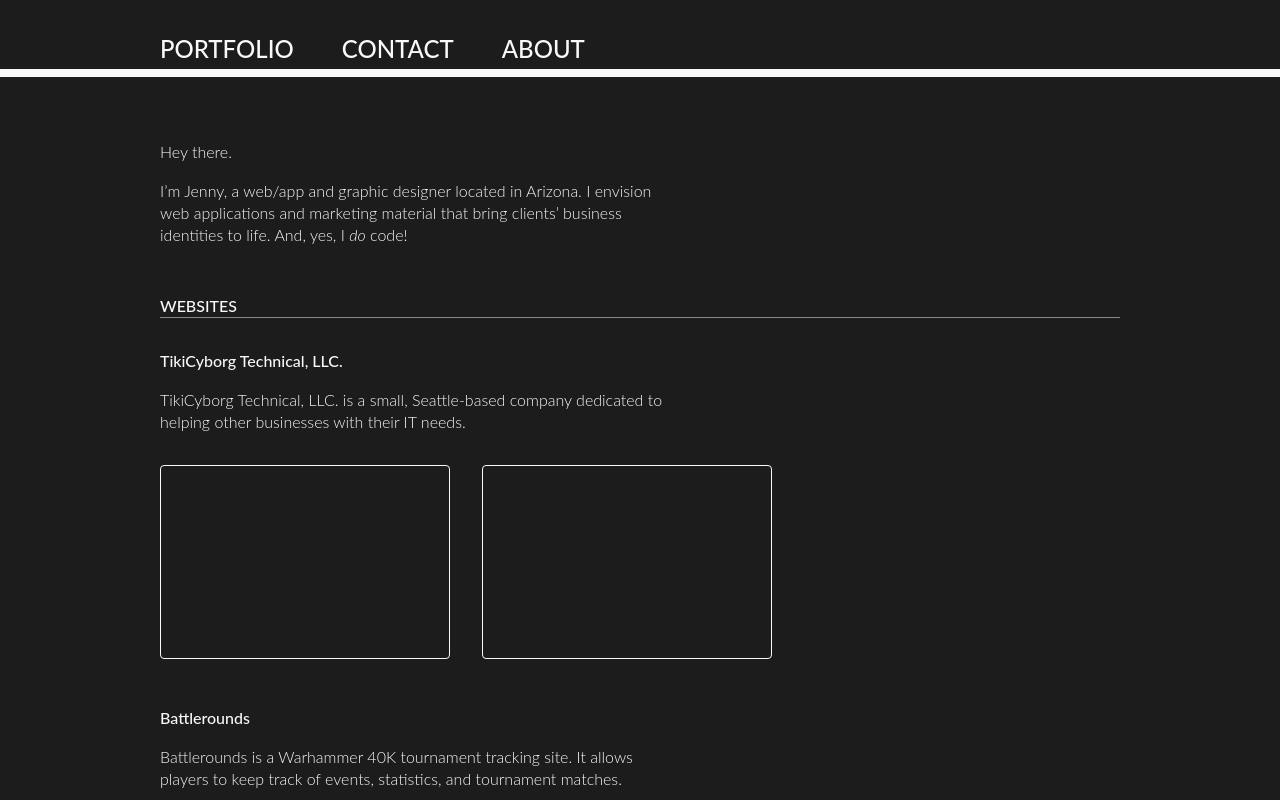
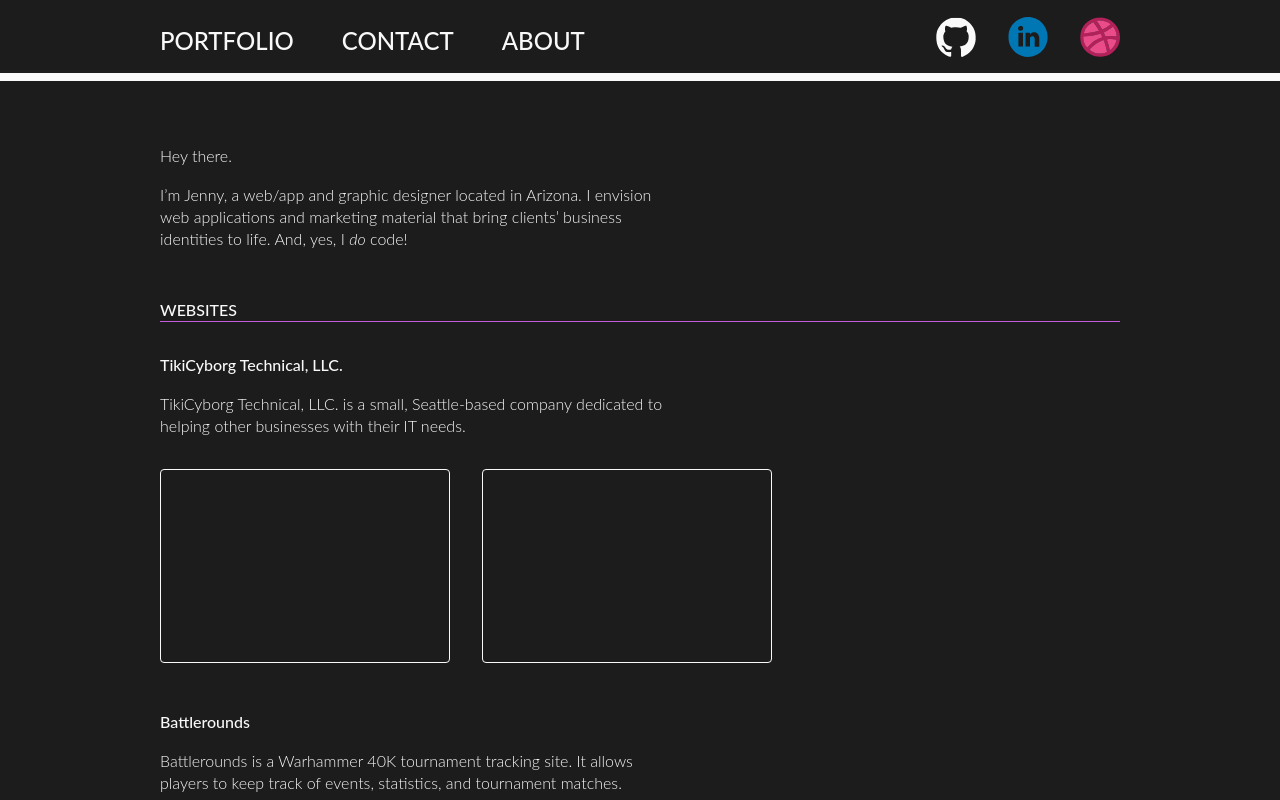
Before and after one commit to jennypriley/my-portfolio-site, a Gatsby site: page / in a window 1280 px wide. Shown: the top 800 px of the page. Built offline with nearby package versions, Linux system fonts and the light colour scheme; Gatsby itself is replaced by a stand-in of ours.

Commit message:
Added all top nav icons and adjusted styling

```diff
--- /dev/null
+++ b/src/components/Icons/IconWrapper.js
@@ -0,0 +1,7 @@
+import styled from "styled-components"
+
+export default styled.div`
+  min-width: 2.5rem;
+  max-width: 2.5rem;
+  padding-right: 2em;
+`
--- a/src/components/TopNavBar/TopNavLinks.js
+++ b/src/components/TopNavBar/TopNavLinks.js
@@ -20,7 +20,6 @@ const TopNavLinks = ({ path, name, interactionColor, currentPath }) => {
 }
 
 const TopNavLinkStyles = styled(Link)`
-  justify-content: right;
   margin-right: 2em;
   text-transform: uppercase;
   font-family: Lato;
@@ -30,7 +29,7 @@ const TopNavLinkStyles = styled(Link)`
   -moz-user-select: none;
   -ms-user-select: none;
   user-select: none;
-  padding-bottom: 0.5em;
+  padding-bottom: 1em;
   margin-bottom: -0.35em;
   cursor: pointer;
   &:hover {
--- a/src/components/TopNavBar/index.js
+++ b/src/components/TopNavBar/index.js
@@ -2,10 +2,13 @@ import React from "react"
 import styled from "styled-components"
 import TopNavLinks from "./TopNavLinks"
 import siteColors from "../../styles/colors"
+import GithubIcon from "../../styles/svg/GithubIcon"
+import LinkedinIcon from "../../styles/svg/LinkedinIcon"
+import DribbbleIcon from "../../styles/svg/DribbbleIcon"
 
 function TopNavBar(props) {
   return (
-    <TopNavBottomBorder>
+    <div>
       <TopNavBoundaries>
         <TopNavLinkHoverColors>
           <TopNavLinks
@@ -27,23 +30,57 @@ function TopNavBar(props) {
             interactionColor={siteColors.green}
           />
         </TopNavLinkHoverColors>
+        <SocialIcons>
+          <SocialButton>
+            <a
+              href="https://github.com/jennypriley"
+              target="_blank"
+              rel="noopener noreferrer"
+            >
+              <GithubIcon />
+            </a>
+          </SocialButton>
+          <SocialButton>
+            <a
+              href="https://linkedin.com/in/jril/"
+              target="_blank"
+              rel="noopener noreferrer"
+            >
+              <LinkedinIcon />
+            </a>
+          </SocialButton>
+          <SocialButton>
+            <a
+              href="https://dribbble.com/jennril"
+              target="_blank"
+              rel="noopener noreferrer"
+            >
+              <DribbbleIcon />
+            </a>
+          </SocialButton>
+        </SocialIcons>
       </TopNavBoundaries>
-    </TopNavBottomBorder>
+      <TopNavBottomBorder />
+    </div>
   )
 }
 
 const TopNavBoundaries = styled.div`
-  display: inline-block;
-  margin: 2em 0em 0em 10em;
-  max-width: 100%;
+  display: flex;
+  margin: 0em 10em 0em 10em;
+  width: -webkit-fill-available;
+  padding: 0.5em 0 0.5em;
+  align-items: center;
 `
 
 const TopNavBottomBorder = styled.div`
   border-bottom: solid 0.5em ${siteColors.white};
+  margin-top: -0.5em;
 `
 
 const TopNavLinkHoverColors = styled.div`
   display: inline-flex;
+  padding-top: 1em;
   div:nth-child(1) {
     color: ${siteColors.violet};
   }
@@ -55,4 +92,30 @@ const TopNavLinkHoverColors = styled.div`
   }
 `
 
+const SocialIcons = styled.div`
+  margin-left: auto;
+  display: flex;
+  div:last-child {
+    padding-right: 0;
+    margin-right: 0;
+  }
+`
+const SocialButton = styled.div`
+  margin-right: 2em;
+  -webkit-user-select: none;
+  -moz-user-select: none;
+  -ms-user-select: none;
+  user-select: none;
+  outline: none;
+  &:hover {
+    cursor: pointer;
+    opacity: 0.75;
+    -o-transition: 0.2s;
+    -ms-transition: 0.2s;
+    -moz-transition: 0.2s;
+    -webkit-transition: 0.2s;
+    transition: 0.2s;
+  }
+`
+
 export default TopNavBar
--- /dev/null
+++ b/src/styles/svg/DribbbleIcon.js
@@ -0,0 +1,197 @@
+import React from "react"
+import IconWrapper from "../../components/Icons/IconWrapper"
+
+const DribbbleIcon = props => (
+  <IconWrapper>
+    <svg viewBox="0 0 40 40" {...props}>
+      <defs>
+        <path id="prefix_dribbble__a" d="M.1.3H40v39.5H.1z" />
+      </defs>
+      <clipPath id="prefix_dribbble__b">
+        <use xlinkHref="#prefix_dribbble__a" overflow="visible" />
+      </clipPath>
+      <g clipPath="url(#prefix_dribbble__b)">
+        <defs>
+          <path id="prefix_dribbble__c" d="M-190.9-17.1h1440v1080h-1440z" />
+        </defs>
+        <clipPath id="prefix_dribbble__d">
+          <use xlinkHref="#prefix_dribbble__c" overflow="visible" />
+        </clipPath>
+        <g clipPath="url(#prefix_dribbble__d)">
+          <defs>
+            <path id="prefix_dribbble__e" d="M.1-1.1h41v41H.1z" />
+          </defs>
+          <clipPath id="prefix_dribbble__f">
+            <use xlinkHref="#prefix_dribbble__e" overflow="visible" />
+          </clipPath>
+          <g clipPath="url(#prefix_dribbble__f)">
+            <defs>
+              <path
+                id="prefix_dribbble__g"
+                d="M.1 21.2v-2.3c0-.1.1-.3.1-.4.1-.8.2-1.7.4-2.5 1-4.7 3.5-8.6 7.4-11.5C12.9.9 18.3-.3 24.3.9c4.8 1 8.6 3.5 11.6 7.3 3.2 4.1 4.5 8.8 4 14-.4 4.2-2 7.9-4.9 11-3.1 3.5-6.9 5.6-11.5 6.4-.7.1-1.5.2-2.3.3h-2.3c-.1 0-.2-.1-.3-.1-3.1-.2-6-1.1-8.7-2.7C4.7 34 1.6 29.4.4 23.5c-.2-.8-.2-1.6-.3-2.3m9.5 11.7c4.9 4 12 4.7 17.3 2.1-.2-2.3-2.4-10.2-3.4-11.9-4 .9-11.3 6-13.9 9.8m-2.4-2.2c4.1-4.9 9-8.5 15.1-10.5-.5-1.1-1-2.1-1.5-3.2-.2-.3-.3-.4-.7-.3-4.5 1.5-9.2 2.3-14.1 2.5-.9 0-1.8.1-2.8.1 0 4.3 1.3 8.1 4 11.4m11.9-17c-1.8-3.1-3.7-6.1-5.8-8.9-4.9 2.3-8.1 6.1-9.6 11.3 5.3-.1 10.4-.8 15.4-2.4M33 9.6c-2.8 2.5-5.9 4.4-9.3 5.8.6 1.3 1.2 2.6 1.8 4 1.8-.4 3.7-.5 5.6-.5 1.9 0 3.7.2 5.6.6 0-3.4-1.4-7.2-3.7-9.9M16.6 3.8c1.9 2.9 3.8 5.9 5.6 8.8 3.1-1.3 5.9-3 8.5-5.3-4.2-3.3-8.9-4.5-14.1-3.5m13.3 29.6c3.6-2.8 5.9-6.3 6.7-10.7-3.3-.7-6.5-.9-9.8-.3 1.3 3.6 2.3 7.2 3.1 11"
+              />
+            </defs>
+            <clipPath id="prefix_dribbble__h">
+              <use xlinkHref="#prefix_dribbble__g" overflow="visible" />
+            </clipPath>
+            <g clipPath="url(#prefix_dribbble__h)">
+              <defs>
+                <path id="prefix_dribbble__i" d="M.1-.1h40v40H.1z" />
+              </defs>
+              <clipPath id="prefix_dribbble__j">
+                <use xlinkHref="#prefix_dribbble__i" overflow="visible" />
+              </clipPath>
+              <path
+                clipPath="url(#prefix_dribbble__j)"
+                fill="#b2215a"
+                d="M-4.9-4.7H45v49.5H-4.9z"
+              />
+            </g>
+          </g>
+        </g>
+      </g>
+      <defs>
+        <path
+          id="prefix_dribbble__k"
+          d="M9.6 32.9c2.6-3.8 9.9-8.9 14-9.8.9 1.7 3.1 9.6 3.4 11.9-5.4 2.6-12.6 1.9-17.4-2.1"
+        />
+      </defs>
+      <clipPath id="prefix_dribbble__l">
+        <use xlinkHref="#prefix_dribbble__k" overflow="visible" />
+      </clipPath>
+      <g clipPath="url(#prefix_dribbble__l)">
+        <defs>
+          <path id="prefix_dribbble__m" d="M-190.9-17.1h1440v1080h-1440z" />
+        </defs>
+        <clipPath id="prefix_dribbble__n">
+          <use xlinkHref="#prefix_dribbble__m" overflow="visible" />
+        </clipPath>
+        <path
+          clipPath="url(#prefix_dribbble__n)"
+          fill="#ea4c89"
+          d="M4.6 18.2h27.3v23.4H4.6z"
+        />
+      </g>
+      <defs>
+        <path
+          id="prefix_dribbble__o"
+          d="M7.2 30.7c-2.8-3.3-4.1-7.1-4-11.3.9 0 1.9-.1 2.8-.1 4.8-.2 9.6-1 14.1-2.5.4-.1.5-.1.7.3.5 1.1 1 2.1 1.5 3.2-6 1.9-11 5.5-15.1 10.4"
+        />
+      </defs>
+      <clipPath id="prefix_dribbble__p">
+        <use xlinkHref="#prefix_dribbble__o" overflow="visible" />
+      </clipPath>
+      <g clipPath="url(#prefix_dribbble__p)">
+        <defs>
+          <path id="prefix_dribbble__q" d="M-190.9-17.1h1440v1080h-1440z" />
+        </defs>
+        <clipPath id="prefix_dribbble__r">
+          <use xlinkHref="#prefix_dribbble__q" overflow="visible" />
+        </clipPath>
+        <path
+          clipPath="url(#prefix_dribbble__r)"
+          fill="#ea4c89"
+          d="M-1.7 11.7h29.1v24H-1.7z"
+        />
+      </g>
+      <g>
+        <defs>
+          <path
+            id="prefix_dribbble__s"
+            d="M19.1 13.7C14.1 15.3 9 16 3.7 16.2c1.4-5.3 4.6-9 9.6-11.3 2.1 2.8 4 5.7 5.8 8.8"
+          />
+        </defs>
+        <clipPath id="prefix_dribbble__t">
+          <use xlinkHref="#prefix_dribbble__s" overflow="visible" />
+        </clipPath>
+        <g clipPath="url(#prefix_dribbble__t)">
+          <defs>
+            <path id="prefix_dribbble__u" d="M-190.9-17.1h1440v1080h-1440z" />
+          </defs>
+          <clipPath id="prefix_dribbble__v">
+            <use xlinkHref="#prefix_dribbble__u" overflow="visible" />
+          </clipPath>
+          <path
+            clipPath="url(#prefix_dribbble__v)"
+            fill="#ea4c89"
+            d="M-1.3-.2h25.4v21.3H-1.3z"
+          />
+        </g>
+      </g>
+      <g>
+        <defs>
+          <path
+            id="prefix_dribbble__w"
+            d="M33 9.6c2.3 2.7 3.7 6.5 3.7 9.9-1.9-.3-3.7-.6-5.6-.6-1.9 0-3.7.1-5.6.5-.6-1.3-1.2-2.6-1.8-4 3.4-1.4 6.5-3.3 9.3-5.8"
+          />
+        </defs>
+        <clipPath id="prefix_dribbble__x">
+          <use xlinkHref="#prefix_dribbble__w" overflow="visible" />
+        </clipPath>
+        <g clipPath="url(#prefix_dribbble__x)">
+          <defs>
+            <path id="prefix_dribbble__y" d="M-190.9-17.1h1440v1080h-1440z" />
+          </defs>
+          <clipPath id="prefix_dribbble__z">
+            <use xlinkHref="#prefix_dribbble__y" overflow="visible" />
+          </clipPath>
+          <path
+            clipPath="url(#prefix_dribbble__z)"
+            fill="#ea4c89"
+            d="M18.7 4.6h23v19.9h-23z"
+          />
+        </g>
+      </g>
+      <g>
+        <defs>
+          <path
+            id="prefix_dribbble__A"
+            d="M16.6 3.8c5.2-.9 9.9.2 14.1 3.5-2.5 2.3-5.4 4-8.5 5.3-1.8-3-3.7-5.9-5.6-8.8"
+          />
+        </defs>
+        <clipPath id="prefix_dribbble__B">
+          <use xlinkHref="#prefix_dribbble__A" overflow="visible" />
+        </clipPath>
+        <g clipPath="url(#prefix_dribbble__B)">
+          <defs>
+            <path id="prefix_dribbble__C" d="M-190.9-17.1h1440v1080h-1440z" />
+          </defs>
+          <clipPath id="prefix_dribbble__D">
+            <use xlinkHref="#prefix_dribbble__C" overflow="visible" />
+          </clipPath>
+          <path
+            clipPath="url(#prefix_dribbble__D)"
+            fill="#ea4c89"
+            d="M11.6-1.6h24.1v19.1H11.6z"
+          />
+        </g>
+      </g>
+      <g>
+        <defs>
+          <path
+            id="prefix_dribbble__E"
+            d="M29.9 33.4c-.7-3.8-1.8-7.4-3.1-11 3.3-.6 6.5-.4 9.8.3-.9 4.4-3.1 7.9-6.7 10.7"
+          />
+        </defs>
+        <clipPath id="prefix_dribbble__F">
+          <use xlinkHref="#prefix_dribbble__E" overflow="visible" />
+        </clipPath>
+        <g clipPath="url(#prefix_dribbble__F)">
+          <defs>
+            <path id="prefix_dribbble__G" d="M-190.9-17.1h1440v1080h-1440z" />
+          </defs>
+          <clipPath id="prefix_dribbble__H">
+            <use xlinkHref="#prefix_dribbble__G" overflow="visible" />
+          </clipPath>
+          <path
+            clipPath="url(#prefix_dribbble__H)"
+            fill="#ea4c89"
+            d="M21.7 17h19.8v21.3H21.7z"
+          />
+        </g>
+      </g>
+    </svg>
+  </IconWrapper>
+)
+
+export default DribbbleIcon
--- /dev/null
+++ b/src/styles/svg/GithubIcon.js
@@ -0,0 +1,57 @@
+import React from "react"
+import IconWrapper from "../../components/Icons/IconWrapper"
+
+const GithubIcon = props => (
+  <IconWrapper>
+    <svg viewBox="0 0 40 40" {...props}>
+      <defs>
+        <path id="prefix_github_icon__a" d="M.1.4h39.7V40H.1z" />
+      </defs>
+      <clipPath id="prefix_github_icon__b">
+        <use xlinkHref="#prefix_github_icon__a" overflow="visible" />
+      </clipPath>
+      <g clipPath="url(#prefix_github_icon__b)">
+        <defs>
+          <path id="prefix_github_icon__c" d="M-262.9-16.6h1440v1080h-1440z" />
+        </defs>
+        <clipPath id="prefix_github_icon__d">
+          <use xlinkHref="#prefix_github_icon__c" overflow="visible" />
+        </clipPath>
+        <g clipPath="url(#prefix_github_icon__d)">
+          <defs>
+            <path id="prefix_github_icon__e" d="M-.9.4h41v40h-41z" />
+          </defs>
+          <clipPath id="prefix_github_icon__f">
+            <use xlinkHref="#prefix_github_icon__e" overflow="visible" />
+          </clipPath>
+          <g clipPath="url(#prefix_github_icon__f)">
+            <defs>
+              <path
+                id="prefix_github_icon__g"
+                d="M39.9 22c-.2 1-.2 2.1-.5 3.1-1.8 7.2-6 12.1-12.7 14.7-.1 0-.3.1-.4.1-.8.2-1.3-.2-1.3-1.1v-5.4c0-.9-.1-1.8-.5-2.6-.2-.4-.5-.8-.8-1.2.8-.2 1.6-.3 2.4-.5 2-.5 3.8-1.5 5-3.3 1-1.4 1.4-3.1 1.5-4.8.2-1.7.1-3.4-.7-4.9-.3-.6-.7-1.2-1.1-1.7-.1-.2-.2-.4-.1-.6.6-1.6.3-3.2-.2-4.8 0-.1-.2-.3-.3-.3-.5 0-1.1 0-1.5.3-1.1.5-2.2 1.1-3.3 1.6-.2.1-.5.2-.7.1-2.3-.6-4.6-.7-7-.4-.7.1-1.5.3-2.2.4-.3.1-.5 0-.8-.1-1.2-.8-2.5-1.5-4-1.8h-.1c-.9-.2-1.1-.1-1.3.8-.4 1.5-.5 2.9 0 4.4v.4c-2.5 3-2.3 6.4-1.2 9.8.9 2.9 3.1 4.3 5.9 5 .8.2 1.6.3 2.4.5-.7.7-1.1 1.6-1.2 2.5 0 .1-.2.2-.3.2-2.3.8-4.1.5-5.4-1.7-.7-1.2-1.6-2-3-2.2-.3 0-.7.1-1 .2.2.3.3.7.6.8 1.1.7 1.9 1.7 2.3 3 .6 1.7 1.9 2.5 3.5 2.6 1.1.1 2.2 0 3.3 0V39c0 .6-.6 1-1.1.8-.8-.2-1.6-.5-2.4-.9-6.4-3-10.3-8.1-11.3-15.2C-.7 16 1.9 9.6 7.8 4.7 11 2.1 14.8.6 18.9.5c.1 0 .3 0 .4-.1h1.4c.7.1 1.4.1 2.1.2C27 1.2 30.6 3 33.7 6c3.1 3 5.1 6.7 5.8 11l.3 2.4V22z"
+              />
+            </defs>
+            <clipPath id="prefix_github_icon__h">
+              <use xlinkHref="#prefix_github_icon__g" overflow="visible" />
+            </clipPath>
+            <g clipPath="url(#prefix_github_icon__h)">
+              <defs>
+                <path id="prefix_github_icon__i" d="M.1.4h40v40H.1z" />
+              </defs>
+              <clipPath id="prefix_github_icon__j">
+                <use xlinkHref="#prefix_github_icon__i" overflow="visible" />
+              </clipPath>
+              <path
+                clipPath="url(#prefix_github_icon__j)"
+                fill="#fafafa"
+                d="M-4.9-4.6h49.7V45H-4.9z"
+              />
+            </g>
+          </g>
+        </g>
+      </g>
+    </svg>
+  </IconWrapper>
+)
+
+export default GithubIcon
--- /dev/null
+++ b/src/styles/svg/LinkedinIcon.js
@@ -0,0 +1,57 @@
+import React from "react"
+import IconWrapper from "../../components/Icons/IconWrapper"
+
+const LinkedinIcon = props => (
+  <IconWrapper>
+    <svg viewBox="0 0 40 40" {...props}>
+      <defs>
+        <path
+          id="prefix_linked_in__a"
+          d="M10.4 29.3v-6.7V16c0-.2.1-.3.3-.3h4c.2 0 .3 0 .3.3v13.4c0 .2-.1.2-.3.2h-4.1c-.2 0-.2-.1-.2-.3zm11.7-11.9c1.8-2.9 5.7-2.4 7.3-.9.9.8 1.4 1.9 1.7 3.1.1.6.2 1.3.2 2v7.8c0 .2-.1.3-.3.3h-4c-.2 0-.3-.1-.3-.3v-7.1c0-.4 0-.9-.1-1.3-.2-.9-.7-1.6-1.6-1.8-1-.2-1.8.1-2.5.9-.4.5-.5 1.1-.5 1.8v7.4c0 .4 0 .3-.3.3H17.8c-.2 0-.3 0-.3-.3 0-4.4.1-8.7 0-13.1 0-.5 0-.5.5-.5h3.7c.2 0 .3 0 .3.3v1.6h.1v-.2zm-10.2-3.7c-1.1-.3-1.8-1.2-1.8-2.3 0-1.3.9-2.3 2.2-2.4.4 0 .8 0 1.3.1 1 .3 1.7 1.3 1.6 2.3-.1 1.1-.8 2-1.8 2.2-.2.1-.5.1-.7.1-.3.1-.6.1-.8 0zm8-13.7C9 .1.3 9.1.3 20.1.4 31 9.2 40 20 40c10.8 0 19.6-8.8 19.6-19.9C39.7 8.9 31 0 20 0h-.1z"
+        />
+      </defs>
+      <clipPath id="prefix_linked_in__b">
+        <use xlinkHref="#prefix_linked_in__a" overflow="visible" />
+      </clipPath>
+      <g clipPath="url(#prefix_linked_in__b)">
+        <defs>
+          <path id="prefix_linked_in__c" d="M-118.7-17h1440v1080h-1440z" />
+        </defs>
+        <clipPath id="prefix_linked_in__d">
+          <use xlinkHref="#prefix_linked_in__c" overflow="visible" />
+        </clipPath>
+        <g clipPath="url(#prefix_linked_in__d)">
+          <defs>
+            <path id="prefix_linked_in__e" d="M-4.7-5h50v50h-50z" />
+          </defs>
+          <clipPath id="prefix_linked_in__f">
+            <use xlinkHref="#prefix_linked_in__e" overflow="visible" />
+          </clipPath>
+          <g clipPath="url(#prefix_linked_in__f)">
+            <defs>
+              <path id="prefix_linked_in__g" d="M-4.7-5h49.4v50H-4.7z" />
+            </defs>
+            <clipPath id="prefix_linked_in__h">
+              <use xlinkHref="#prefix_linked_in__g" overflow="visible" />
+            </clipPath>
+            <g clipPath="url(#prefix_linked_in__h)">
+              <defs>
+                <path id="prefix_linked_in__i" d="M.3 0h40v40H.3z" />
+              </defs>
+              <clipPath id="prefix_linked_in__j">
+                <use xlinkHref="#prefix_linked_in__i" overflow="visible" />
+              </clipPath>
+              <path
+                clipPath="url(#prefix_linked_in__j)"
+                fill="#0077b5"
+                d="M-9.7-10h59.4v60H-9.7z"
+              />
+            </g>
+          </g>
+        </g>
+      </g>
+    </svg>
+  </IconWrapper>
+)
+
+export default LinkedinIcon
```
Also changed, not shown: src/components/common/SocialButton/index.js (added, +15 -0 lines).
